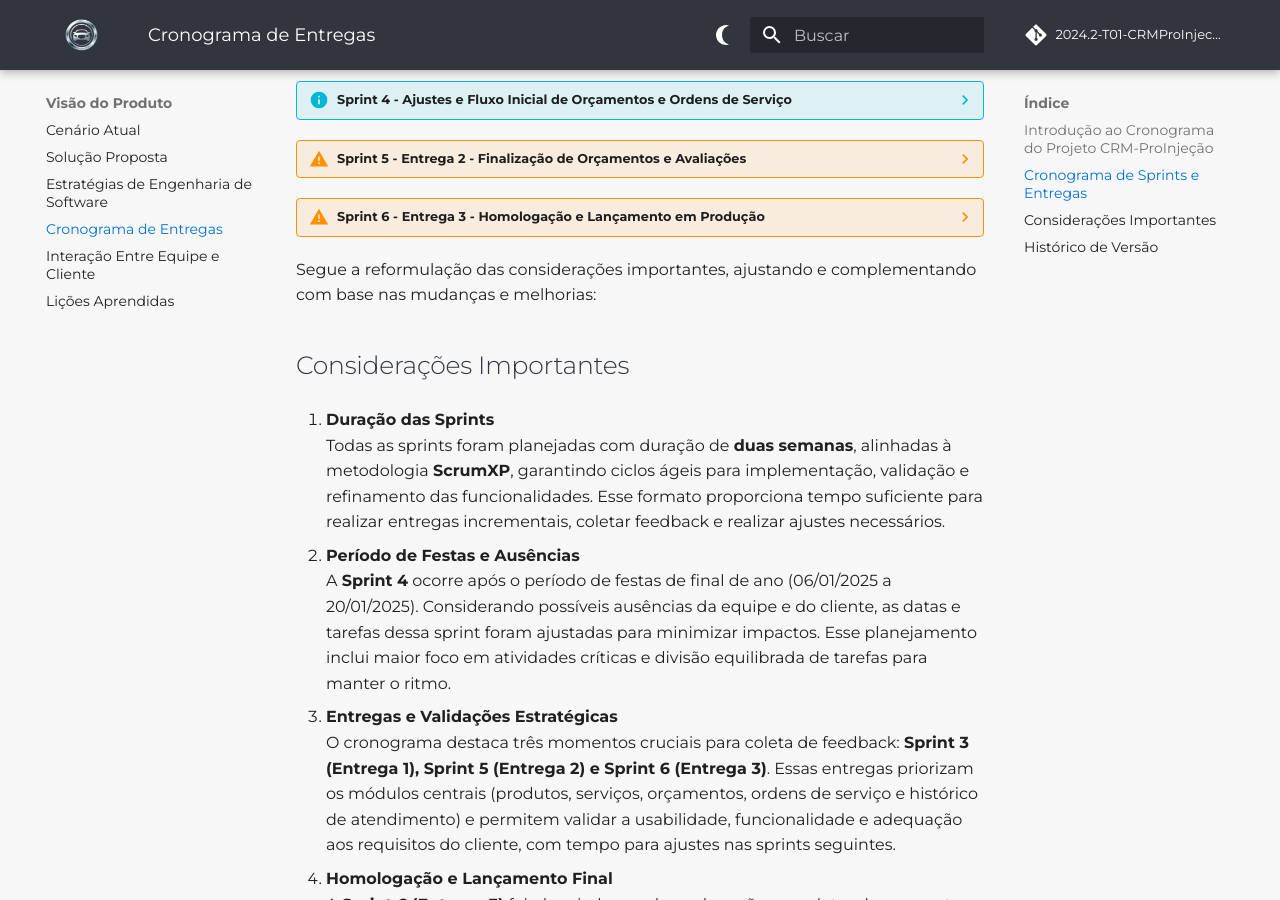
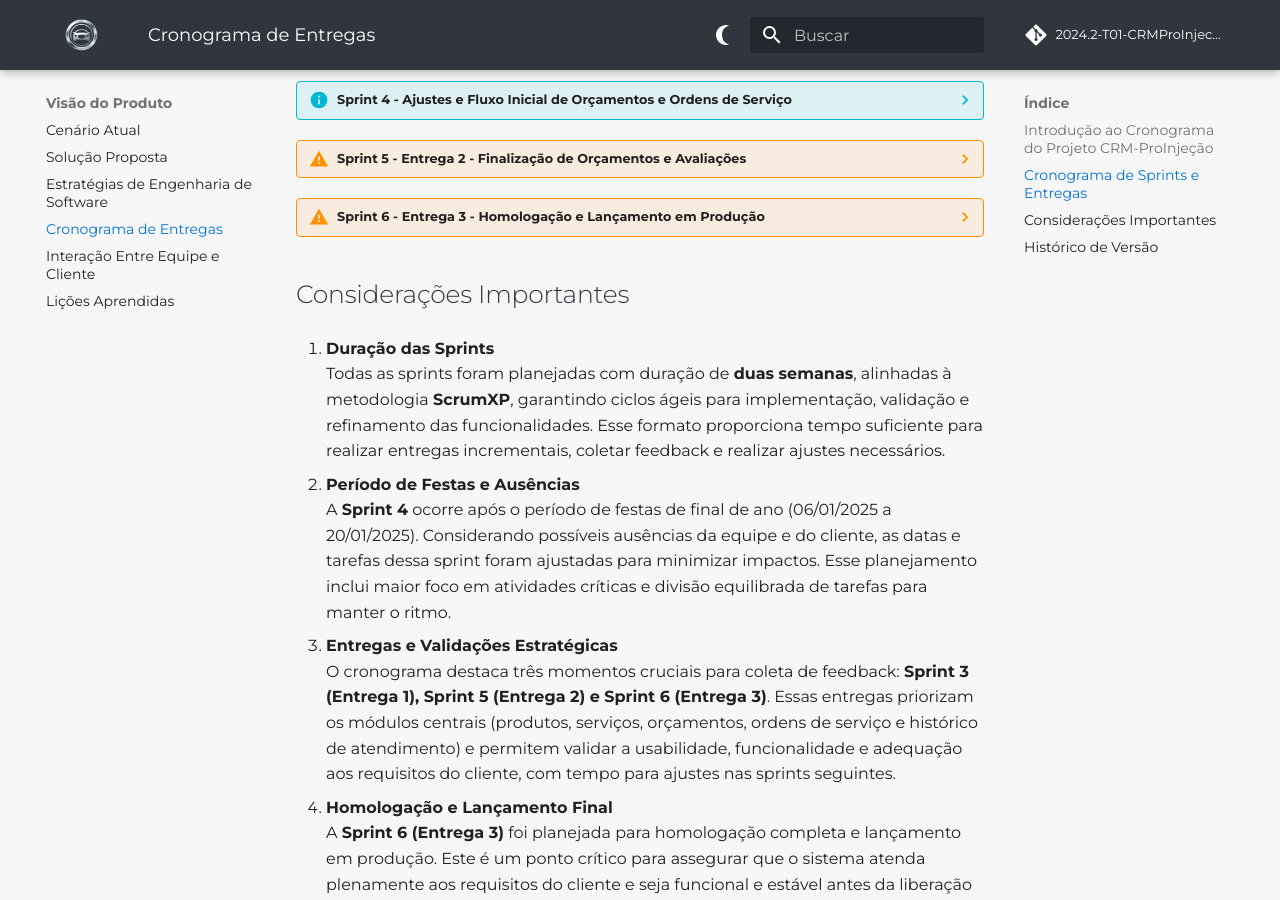
Before and after one commit to mdsreq-fga-unb/2024.2-T01-CRMProInjecao, an MkDocs documentation site: the page built from docs/cronograma-de-entregas.md, in a window 1280 px wide and 900 px high, scrolled down 899 px. Built offline with MkDocs 1.6.1 and Material for MkDocs 9.7.7, drawn with Linux system fonts in a browser that asks for light colours; comment, search, counter and statistics services are not loaded; the version menu is left out.

Commit message:
docs: remove unused text

```diff
--- a/docs/cronograma-de-entregas.md
+++ b/docs/cronograma-de-entregas.md
@@ -108,9 +108,6 @@ Este cronograma busca alinhar as expectativas da equipe e do cliente, promovendo
     - Aprovação do cliente após homologação.
     - Monitoramento inicial para garantir estabilidade e funcionalidade do sistema.
 
-
-Segue a reformulação das considerações importantes, ajustando e complementando com base nas mudanças e melhorias:
-
 ## Considerações Importantes
 
 1. **Duração das Sprints**
```
